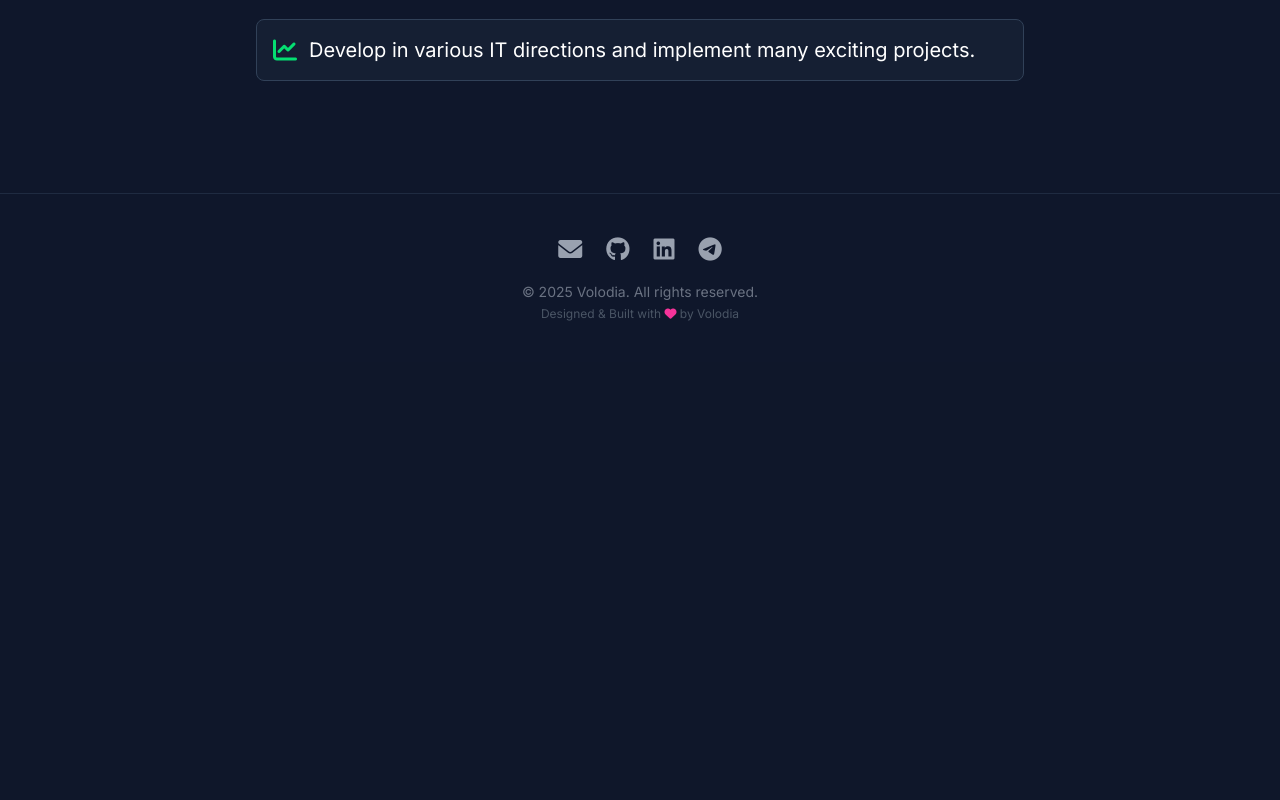
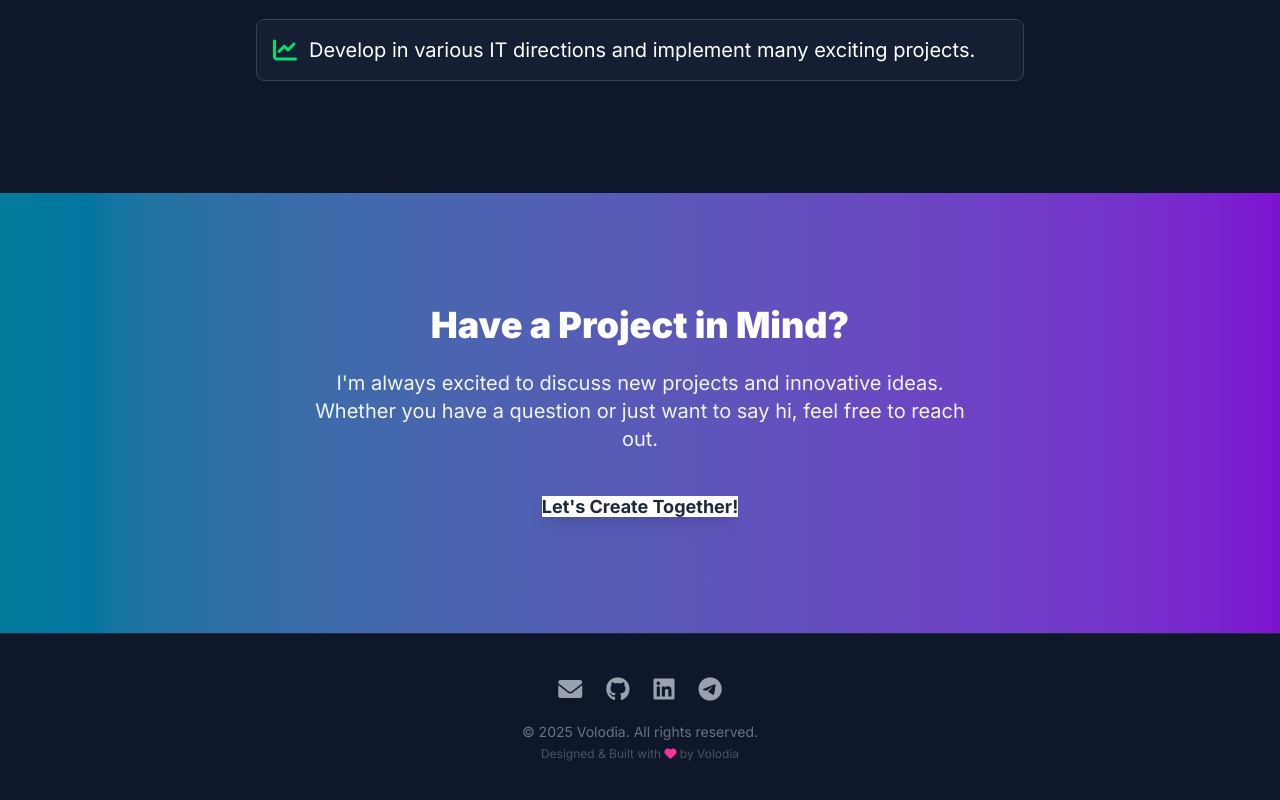
Before and after one commit to Volodia34/Portfolio, a Next.js app: page /about in a window 1280 px wide. Shown: the part 5515-6315 px from the top of the page. Before the commit the page ends 5877 px from the top, so only its background shows below. Built offline with nearby package versions, Linux system fonts and the light colour scheme.

Commit message:
feat: add Cta section

```diff
--- a/src/app/about/page.tsx
+++ b/src/app/about/page.tsx
@@ -6,6 +6,7 @@ import MyPhilosophySectionAbout from "@/components/about/MyPhilosophySectionAbou
 import SkillsOverviewSection from "@/components/about/SkillsOverviewSection";
 import BeyondCodeExpandedSection from "@/components/about/BeyondCodeExpandedSection";
 import FutureAspirationsSection from "@/components/about/FutureAspirationsSection";
+import CTASection from "@/components/CTASection";
 
 
 export default function AboutPage() {
@@ -19,6 +20,7 @@ export default function AboutPage() {
             <SkillsOverviewSection/>
             <BeyondCodeExpandedSection/>
             <FutureAspirationsSection/>
+            <CTASection/>
         </>
     )
 }
```
